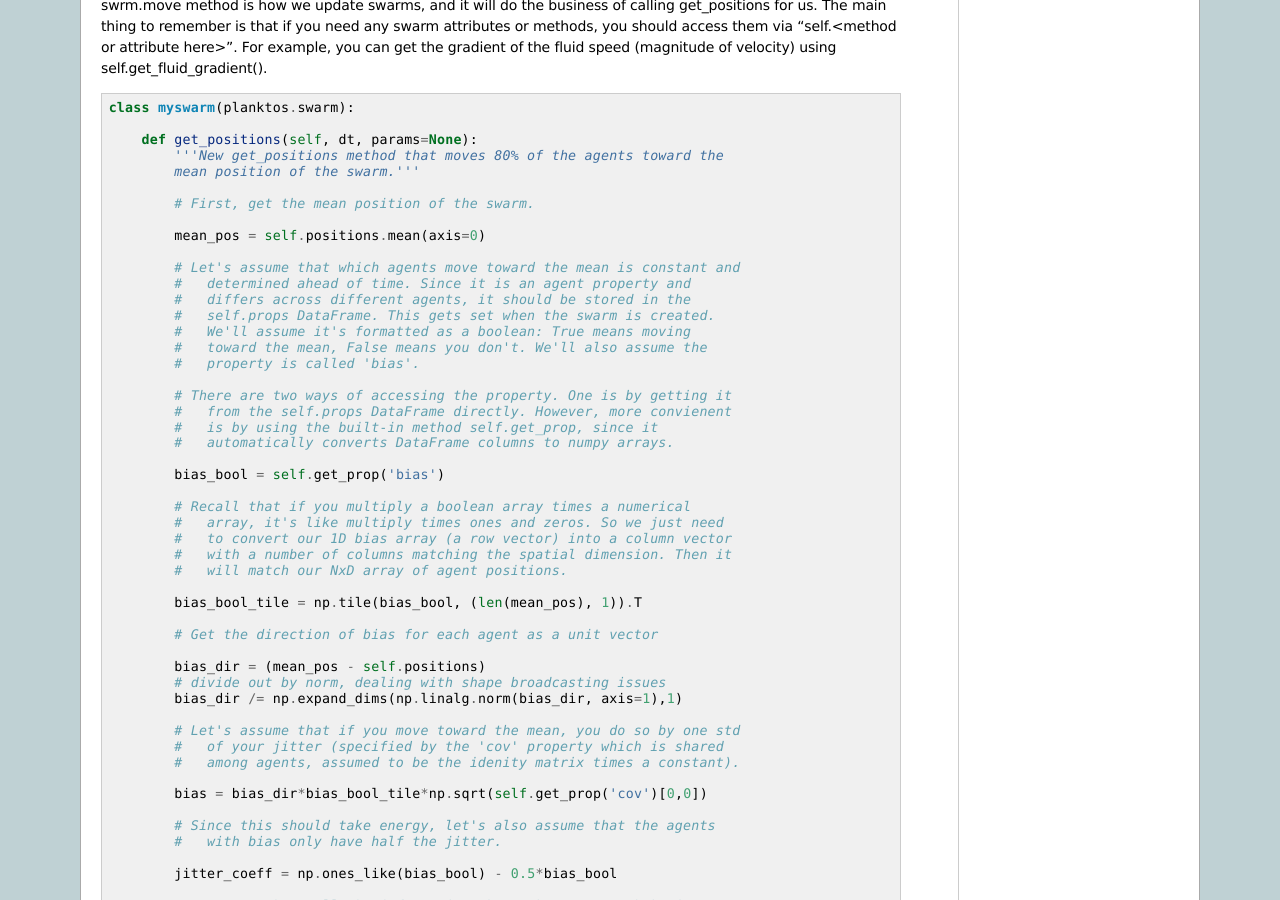
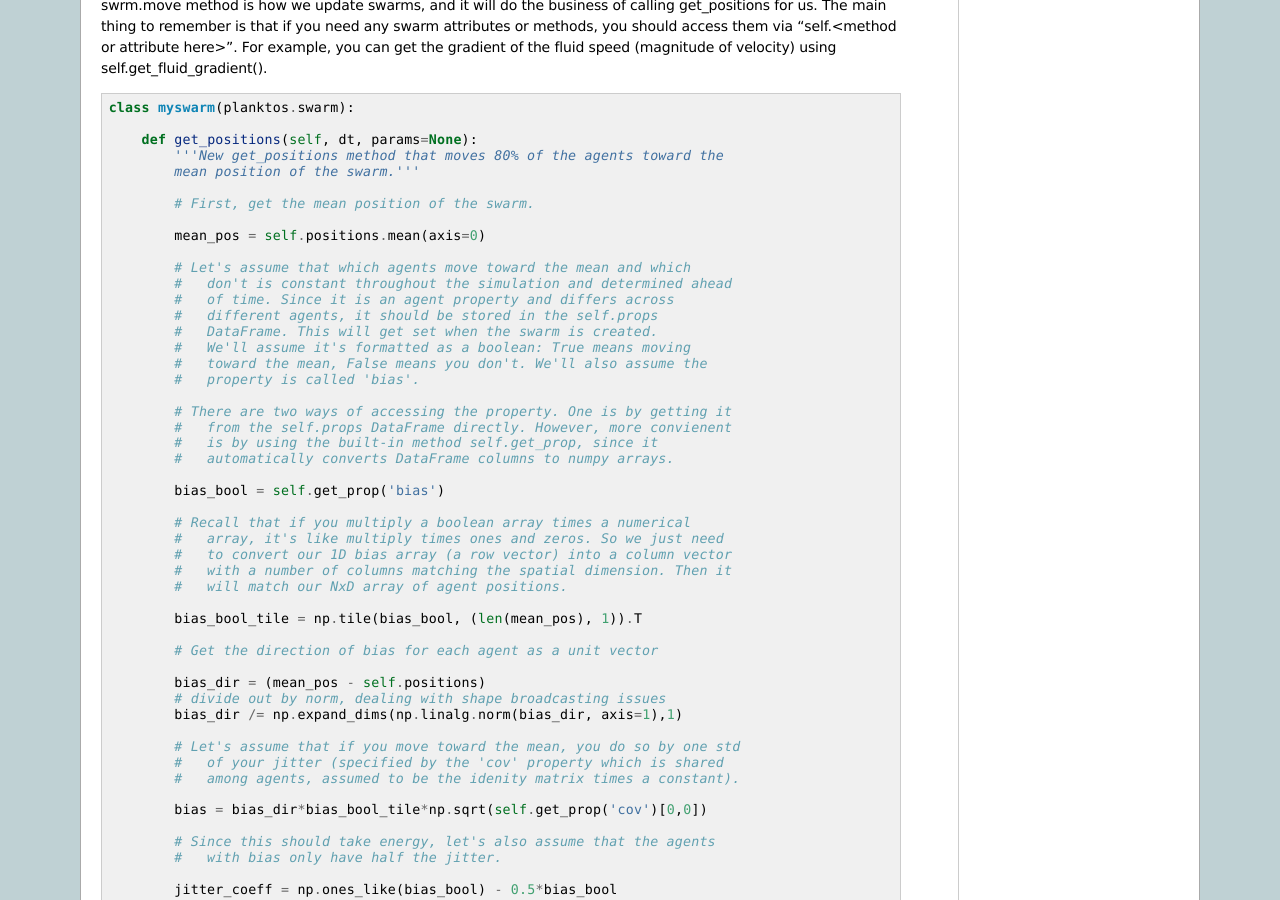
Before and after one commit to mountaindust/Planktos, a Sphinx documentation site: the page built from docs/examples/agent_behavior.rst, in a window 1280 px wide and 900 px high, scrolled down 902 px. Built offline with Sphinx 7.4.7, drawn with Linux system fonts in a browser that asks for light colours.

Commit message:
Minor language update to example

```diff
--- a/docs/examples/agent_behavior.rst
+++ b/docs/examples/agent_behavior.rst
@@ -68,10 +68,11 @@ gradient of the fluid speed (magnitude of velocity) using self.get_fluid_gradien
 
             mean_pos = self.positions.mean(axis=0)
 
-            # Let's assume that which agents move toward the mean is constant and
-            #   determined ahead of time. Since it is an agent property and
-            #   differs across different agents, it should be stored in the
-            #   self.props DataFrame. This gets set when the swarm is created.
+            # Let's assume that which agents move toward the mean and which
+            #   don't is constant throughout the simulation and determined ahead
+            #   of time. Since it is an agent property and differs across
+            #   different agents, it should be stored in the self.props
+            #   DataFrame. This will get set when the swarm is created.
             #   We'll assume it's formatted as a boolean: True means moving
             #   toward the mean, False means you don't. We'll also assume the
             #   property is called 'bias'.
```
